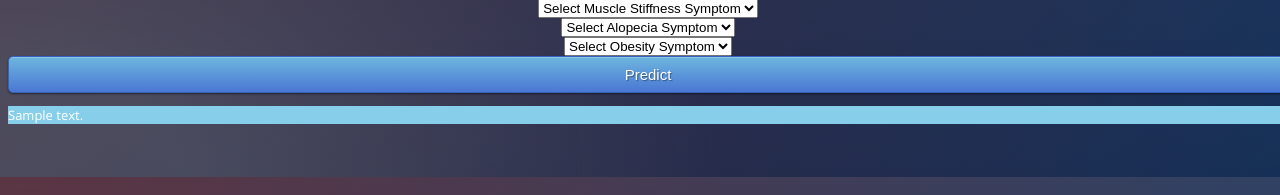
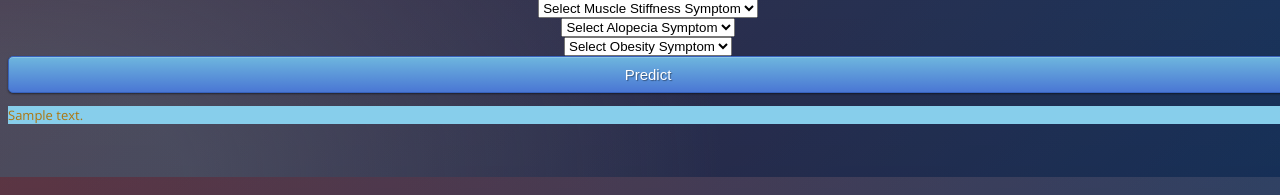
Before and after one commit to zinabu-dot/Risk-prediction-early-stage-diabetes, a Flask app: template templates/index.html in a window 1280 px wide. Shown: the part 623-818 px from the top of the page. Run offline with Flask 3, Linux system fonts and the light colour scheme; the template is opened without the code that fills it: most values are stand-ins (such as "Sample title", 1, 10 or a date in 2020); parts of the project's set-up code (start-up, migrations or seed data) failed here and were passed over.

Commit message:
css changed commit

```diff
--- a/static/css/style.css
+++ b/static/css/style.css
@@ -101,15 +101,15 @@ select {
 }
 
 button {
-	margin-top: 0.5rem;
-	text-align: center;
+	margin-top: 1rem;
 	margin: auto;
 	display: block;
+	text-align: center;
 }
 
 p {
 
-	color: white;
+	color: rgb(173, 118, 15);
 	font-size: 13px;
 	background-color: skyblue;
 
```
